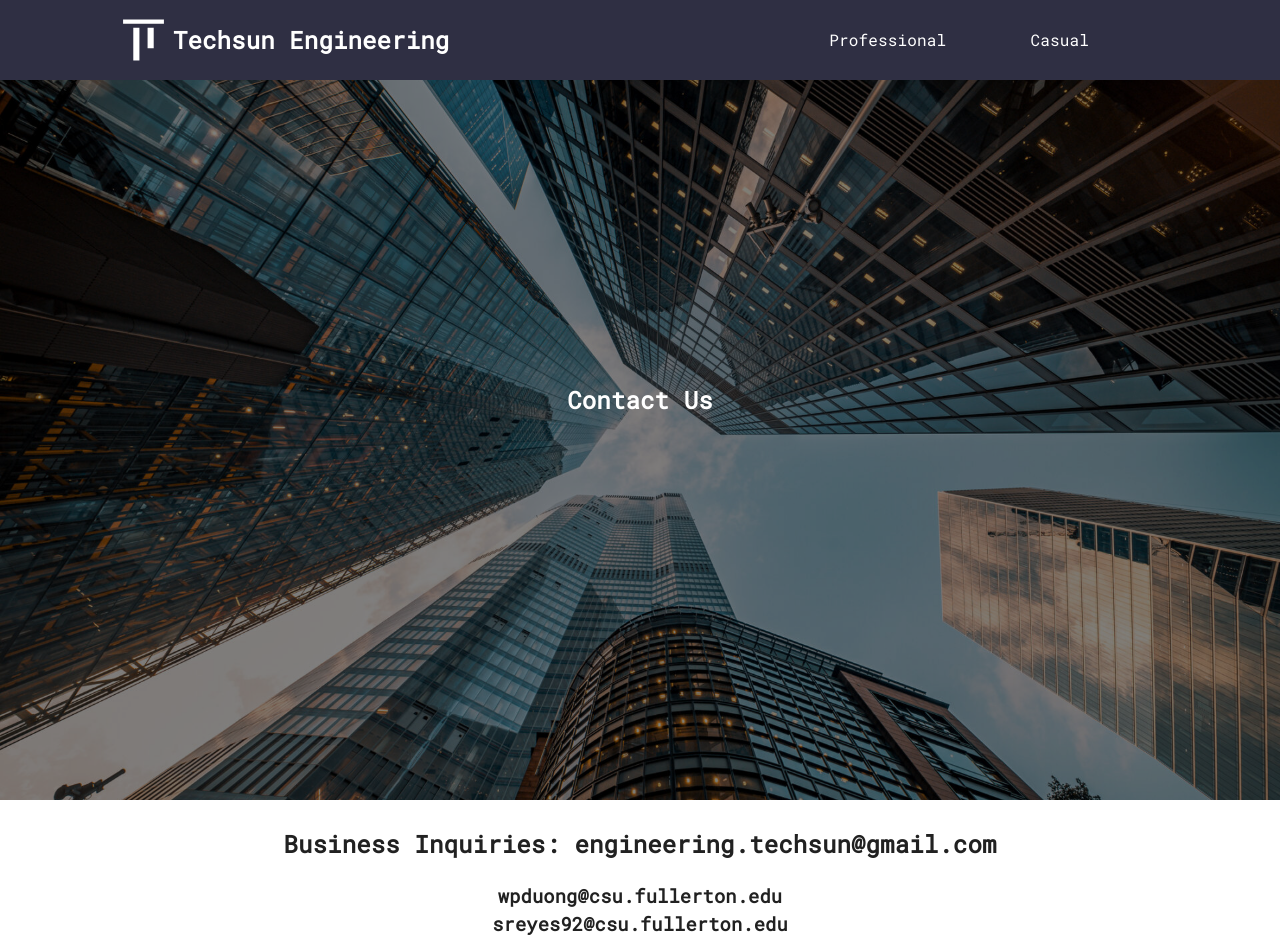
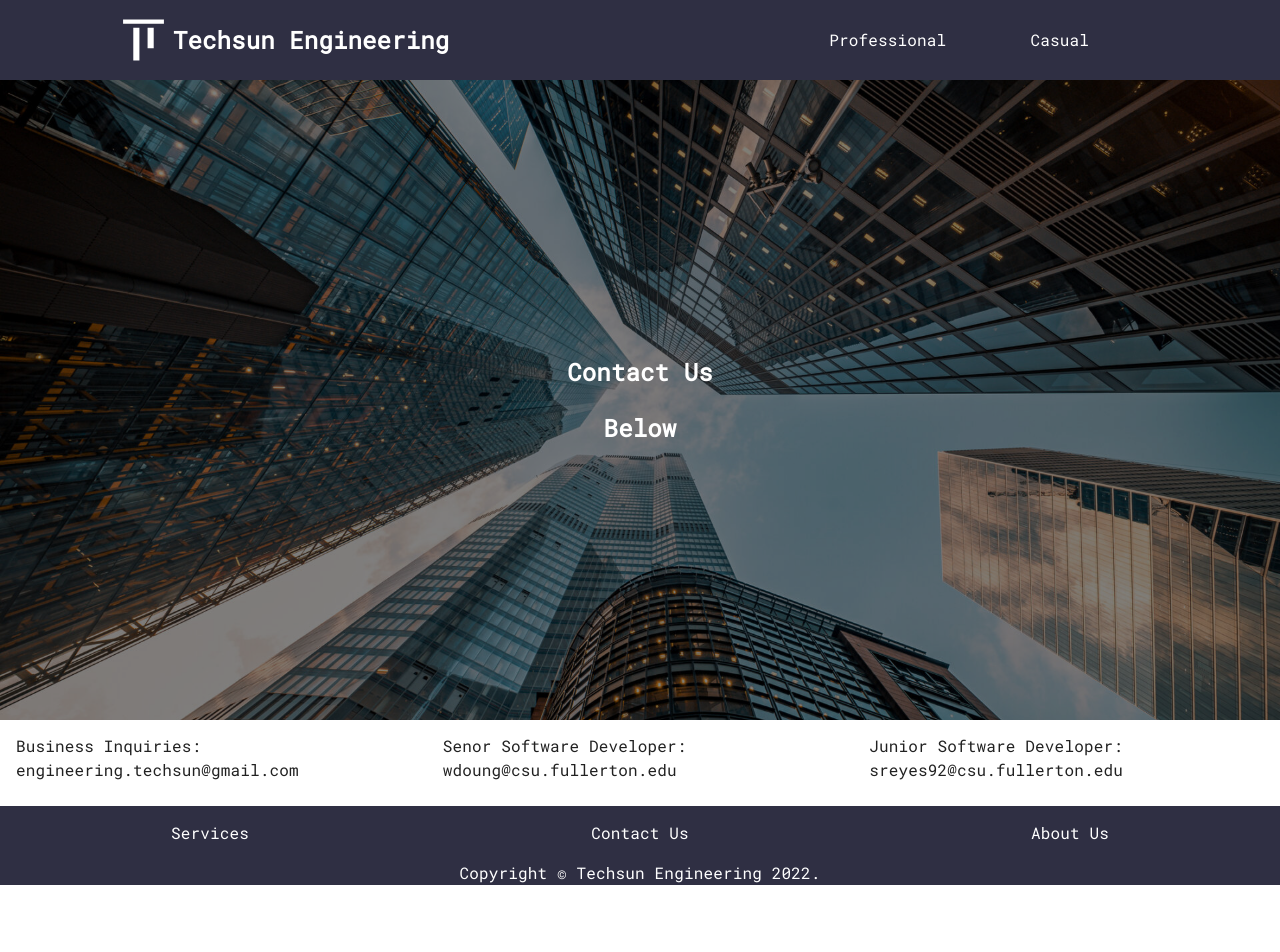
Before and after one commit to Wpduong159/TechsunReact, a React (Create React App) app: page /contactus in a window 1280 px wide. Shown: the top 952 px of the page. After the commit the page ends 885 px from the top, so only its background shows below. Built offline with nearby package versions, Linux system fonts and the light colour scheme.

Commit message:
Contact Us is up and Running Added words to the white space

```diff
--- a/src/App.css
+++ b/src/App.css
@@ -166,7 +166,7 @@ nav {
     width: 100%;
     object-fit: cover;
     flex-grow: 1;
-    height: 90vh;
+    height: 80vh;
 }
 
 .contactTitle{
@@ -180,11 +180,14 @@ nav {
 }
 
 .emailSection{
-    min-height: 87vh;
+    min-height: 3vh;
     width: 100%;
     margin: auto;
     text-align: center;
+    align-items: center;
 }
+
+
 /*Services page */
 .office{
     filter: brightness(75%);
--- a/src/images/imageIndex.js
+++ b/src/images/imageIndex.js
@@ -6,3 +6,4 @@ export const Office = require('./office.jpg');
 export const Clothing = require('./clothing.jpg');
 export const Tanjiro = require('./tanjiro.jpg');
 export const Whatif = require('./whatif.jpg');
+export const Techsun = require('./techsun.png');
--- a/src/pages/ContactUs.js
+++ b/src/pages/ContactUs.js
@@ -1,6 +1,9 @@
 import React from "react";
 import '../App.css';
 import {Skyward} from '../images/imageIndex';
+import Grid from '@mui/material/Grid'; // Grid version 1
+import Item from '@mui/material/ListItem';
+
 
 function ContactUs(){
     return(
@@ -9,13 +12,21 @@ function ContactUs(){
                 <img className = "skyward" src={Skyward} alt = "Skyline background" />
                 <div className="contactTitle">
                     <h1>Contact Us</h1>
+                    <h2>Below</h2>
                 </div>
             </section>
             <section className="emailSection">
-                <h2> Business Inquiries: engineering.techsun@gmail.com</h2>
-                <h3>wpduong@csu.fullerton.edu <br></br>
-                    sreyes92@csu.fullerton.edu
-                </h3>
+                <Grid container direction="row" justifyContent='center' alignItems='center'>
+                    <Grid item md>
+                        <Item>Business Inquiries: engineering.techsun@gmail.com </Item>
+                    </Grid>
+                    <Grid item md>
+                        <Item>Senor Software Developer: wdoung@csu.fullerton.edu</Item>
+                    </Grid>
+                    <Grid item md>
+                        <Item>Junior Software Developer: sreyes92@csu.fullerton.edu</Item>
+                    </Grid>
+                </Grid>
 
             </section>
         </div>
```
Also changed, not shown: src/images/techsun.png (added).
